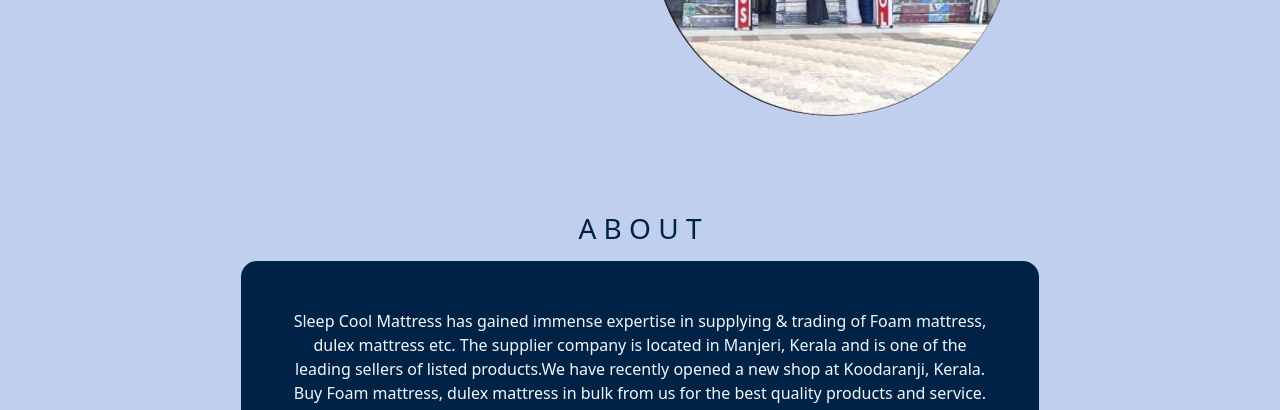
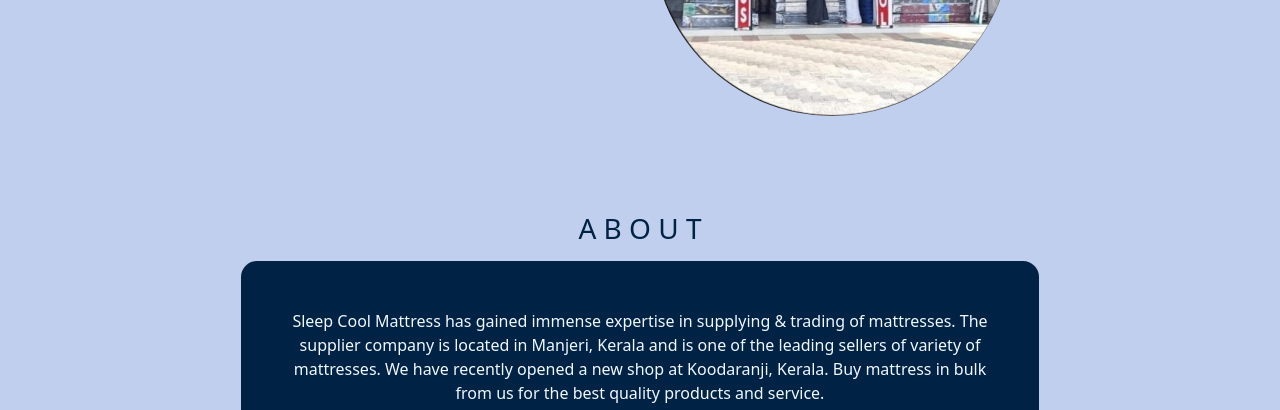
Before and after one commit to hridyamathew/learning_fest, a plain HTML site: page Business/index.html in a window 1280 px wide. Shown: the part 390-800 px from the top of the page. Drawn offline with nearby package versions, Linux system fonts and the light colour scheme.

Commit message:
Update index.html

```diff
--- a/Business/index.html
+++ b/Business/index.html
@@ -98,10 +98,10 @@
           >
             <p style="color: aliceblue">
               Sleep Cool Mattress has gained immense expertise in supplying &
-              trading of Foam mattress, dulex mattress etc. The supplier company
+              trading of mattresses. The supplier company
               is located in Manjeri, Kerala and is one of the leading sellers of
-              listed products.We have recently opened a new shop at Koodaranji,
-              Kerala. Buy Foam mattress, dulex mattress in bulk from us for the
+              variety of mattresses. We have recently opened a new shop at Koodaranji,
+              Kerala. Buy mattress in bulk from us for the
               best quality products and service.
             </p>
           </div>
@@ -305,12 +305,12 @@
             <p style="color: aliceblue">
               Manjeri, Karaparambu <br />
               Malappuram, Kerala 673642 <br />
-              sleepcoolmattress2017@gmail.com <br />
+
               <br />
               Pandikkad Road <br />
               Uluvan Complex Nellikuth <br />
               Malappuram, Kerala 676122 <br />
-              sleepcoolmattress123@gmail.com <br /><br />
+            <br />
               Contact No: 9633844993
             </p>
           </div>
```
